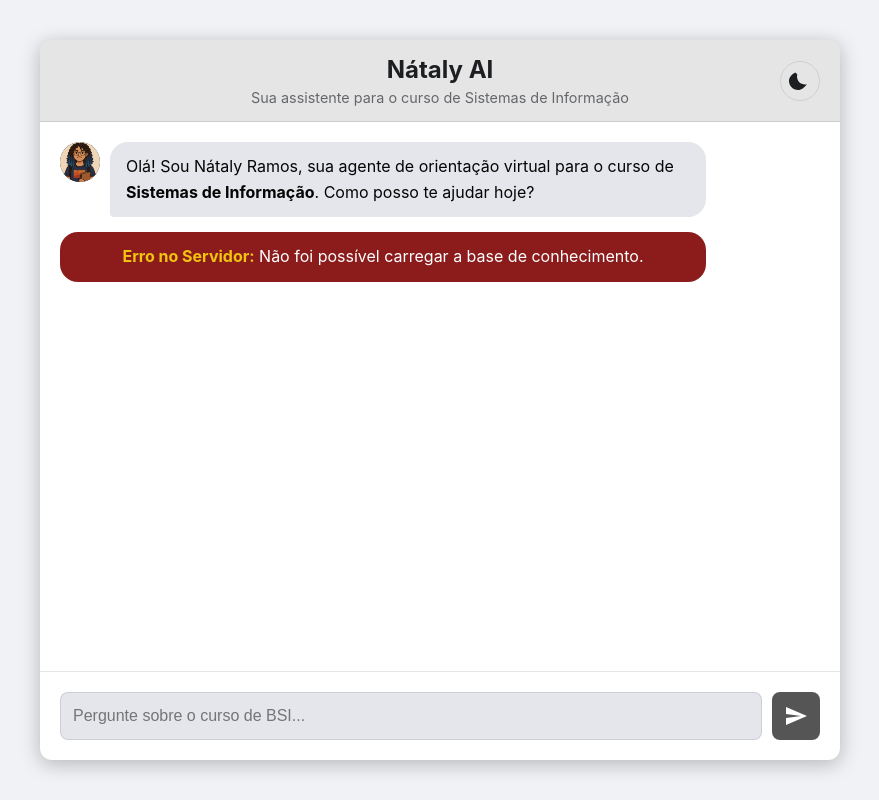
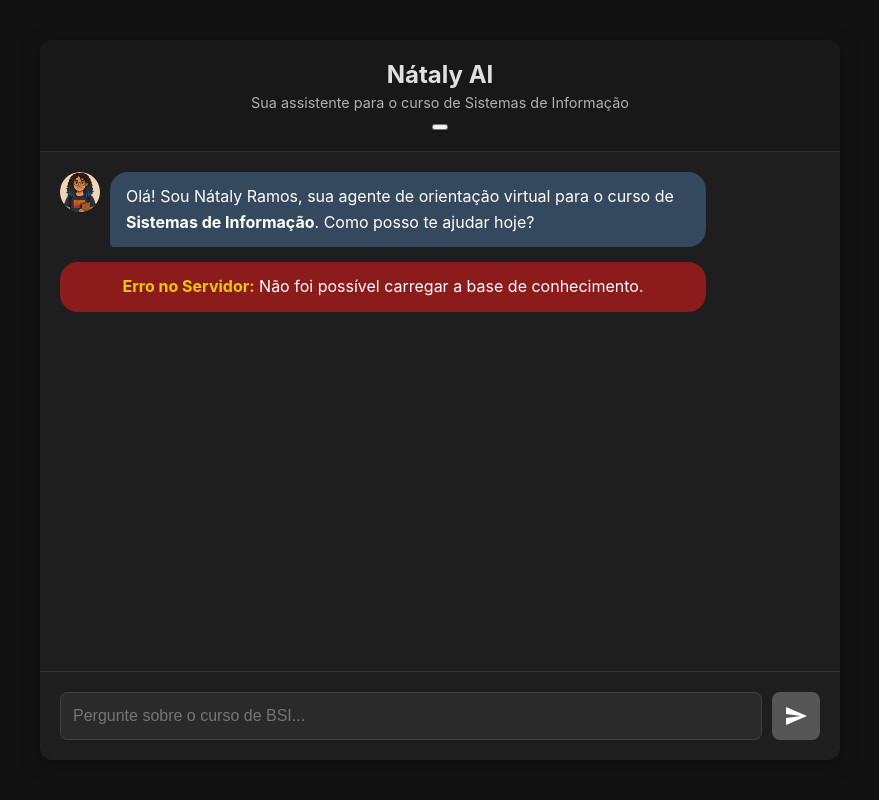
Before and after one commit to hugosb2/bsi-Agent, a Flask app: page / in a window 1280 px wide. Shown: the whole page, without its empty margins (200-1079 px from the left). Run offline with Flask 3, Linux system fonts and the light colour scheme.

Commit message:
simplificação do esquema de cores

```diff
--- a/static/css/style.css
+++ b/static/css/style.css
@@ -1,55 +1,16 @@
 :root {
-    --background-color-light: #f0f2f5;
-    --surface-color-light: #ffffff;
-    --primary-text-color-light: #1c1e21;
-    --secondary-text-color-light: #65676b;
-    --user-msg-bg-light: #0084ff;
-    --ai-msg-bg-light: #e4e6eb;
-    --input-bg-light: #e4e6eb;
-    --border-color-light: rgba(0, 0, 0, 0.1);
-    --msg-text-light: #ffffff;
-    --ai-msg-text-light: #050505;
-
-
-    --background-color-dark: #121212;
-    --surface-color-dark: #1e1e1e;
-    --primary-text-color-dark: #e0e0e0;
-    --secondary-text-color-dark: #b0b0b0;
-    --user-msg-bg-dark: #2c3e50;
-    --ai-msg-bg-dark: #34495e;
-    --input-bg-dark: #2a2a2a;
-    --border-color-dark: rgba(255, 255, 255, 0.1);
-
+    --background-color: #121212;
+    --surface-color: #1e1e1e;
+    --primary-text-color: #e0e0e0;
+    --secondary-text-color: #b0b0b0;
     --accent-color: #4CAF50;
     --accent-hover-color: #45a049;
+    --user-msg-bg: #2c3e50;
+    --ai-msg-bg: #34495e;
     --error-msg-bg: #8c1c1c;
+    --border-color: rgba(255, 255, 255, 0.1);
+    --input-bg: #2a2a2a;
     --text-on-accent: #ffffff;
-}
-
-:root {
-    --bg-color: var(--background-color-light);
-    --surface-color: var(--surface-color-light);
-    --primary-text: var(--primary-text-color-light);
-    --secondary-text: var(--secondary-text-color-light);
-    --user-msg-bg: var(--user-msg-bg-light);
-    --ai-msg-bg: var(--ai-msg-bg-light);
-    --input-bg: var(--input-bg-light);
-    --border-color: var(--border-color-light);
-    --user-msg-text: var(--msg-text-light);
-    --ai-msg-text: var(--ai-msg-text-light);
-}
-
-[data-theme="dark"] {
-    --bg-color: var(--background-color-dark);
-    --surface-color: var(--surface-color-dark);
-    --primary-text: var(--primary-text-color-dark);
-    --secondary-text: var(--secondary-text-color-dark);
-    --user-msg-bg: var(--user-msg-bg-dark);
-    --ai-msg-bg: var(--ai-msg-bg-dark);
-    --input-bg: var(--input-bg-dark);
-    --border-color: var(--border-color-dark);
-    --user-msg-text: var(--text-on-accent);
-    --ai-msg-text: var(--primary-text-color-dark);
 }
 
 html {
@@ -58,15 +19,14 @@
 
 body {
     font-family: -apple-system, BlinkMacSystemFont, "Segoe UI", Roboto, Helvetica, Arial, sans-serif;
-    background-color: var(--bg-color);
-    color: var(--primary-text);
+    background-color: var(--background-color);
+    color: var(--primary-text-color);
     margin: 0;
     display: flex;
     justify-content: center;
     align-items: center;
     height: 100%;
     overflow: hidden;
-    transition: background-color 0.3s, color 0.3s;
 }
 
 .chat-container {
@@ -79,52 +39,25 @@
     display: flex;
     flex-direction: column;
     overflow: hidden;
-    transition: background-color 0.3s;
 }
 
 header {
-    padding: 15px 20px;
-    background-color: rgba(0,0,0,0.1);
+    padding: 20px;
+    background-color: rgba(0,0,0,0.2);
     border-bottom: 1px solid var(--border-color);
     text-align: center;
-    display: flex;
-    justify-content: space-between;
-    align-items: center;
     flex-shrink: 0;
 }
 
-.header-title {
-    flex-grow: 1;
-    text-align: center;
-    margin-left: 40px;
+header h1 {
+    margin: 0;
+    font-size: 1.5rem;
 }
 
-header h1 { margin: 0; font-size: 1.5rem; }
-header p { margin: 5px 0 0; color: var(--secondary-text); font-size: 0.9rem; }
-
-#theme-toggle {
-    background: none;
-    border: 1px solid var(--border-color);
-    border-radius: 50%;
-    width: 40px;
-    height: 40px;
-    cursor: pointer;
-    display: flex;
-    align-items: center;
-    justify-content: center;
-    color: var(--primary-text);
-    transition: background-color 0.2s, border-color 0.2s;
-    flex-shrink: 0;
-}
-
-#theme-toggle:hover {
-    background-color: var(--ai-msg-bg);
-}
-
-#theme-toggle .icon {
-    width: 24px;
-    height: 24px;
-    fill: currentColor;
+header p {
+    margin: 5px 0 0;
+    color: var(--secondary-text-color);
+    font-size: 0.9rem;
 }
 
 .chat-box {
@@ -137,32 +70,33 @@
 }
 
 .message { display: flex; align-items: flex-start; gap: 10px; max-width: 85%; line-height: 1.6; }
-.message .text { padding: 12px 16px; border-radius: 18px; }
+.message .text { padding: 12px 16px; border-radius: 18px; color: var(--text-on-accent); }
 .message .text a { color: var(--accent-color); text-decoration: none; }
 .message .text a:hover { text-decoration: underline; }
 .message .text strong { color: #f1c40f; }
 .message .text pre { background-color: #000; padding: 10px; border-radius: 8px; overflow-x: auto; white-space: pre-wrap; word-wrap: break-word; }
 
 .user-message { align-self: flex-end; flex-direction: row-reverse; }
-.user-message .text { background-color: var(--user-msg-bg); border-bottom-right-radius: 4px; color: var(--user-msg-text); }
+.user-message .text { background-color: var(--user-msg-bg); border-bottom-right-radius: 4px; }
 
 .ai-message { align-self: flex-start; }
-.ai-message .text { background-color: var(--ai-msg-bg); border-bottom-left-radius: 4px; color: var(--ai-msg-text); }
+.ai-message .text { background-color: var(--ai-msg-bg); border-bottom-left-radius: 4px; }
 
-.error-message .text { background-color: var(--error-msg-bg); width: 100%; text-align: center; color: var(--text-on-accent); }
+.error-message .text { background-color: var(--error-msg-bg); width: 100%; text-align: center; }
 .avatar { width: 40px; height: 40px; border-radius: 50%; background-color: #4b5563; object-fit: cover; flex-shrink: 0; }
-.loading-indicator { display: flex; align-items: center; gap: 10px; padding: 10px 20px; font-style: italic; color: var(--secondary-text); }
-.spinner { width: 20px; height: 20px; border: 3px solid rgba(128, 128, 128, 0.3); border-top-color: var(--accent-color); border-radius: 50%; animation: spin 1s linear infinite; }
+.loading-indicator { display: flex; align-items: center; gap: 10px; padding: 10px 20px; font-style: italic; color: var(--secondary-text-color); }
+.spinner { width: 20px; height: 20px; border: 3px solid rgba(255, 255, 255, 0.3); border-top-color: var(--accent-color); border-radius: 50%; animation: spin 1s linear infinite; }
 @keyframes spin { to { transform: rotate(360deg); } }
 
-.message-form { display: flex; padding: 20px; border-top: 1px solid var(--border-color); gap: 10px; flex-shrink: 0; /* Impede que o formulário encolha */ }
-#user-input { flex-grow: 1; padding: 12px; border-radius: 8px; border: 1px solid var(--border-color); background-color: var(--input-bg); color: var(--primary-text); font-size: 1rem; transition: border-color 0.2s; }
+.message-form { display: flex; padding: 20px; border-top: 1px solid var(--border-color); gap: 10px; flex-shrink: 0; }
+#user-input { flex-grow: 1; padding: 12px; border-radius: 8px; border: 1px solid var(--border-color); background-color: var(--input-bg); color: var(--primary-text-color); font-size: 1rem; transition: border-color 0.2s; }
 #user-input:focus { outline: none; border-color: var(--accent-color); }
 #send-button { padding: 12px; width: 48px; height: 48px; border-radius: 8px; border: none; background-color: var(--accent-color); color: var(--text-on-accent); font-weight: bold; cursor: pointer; transition: background-color 0.2s; display: flex; justify-content: center; align-items: center; }
 #send-button svg { width: 24px; height: 24px; fill: var(--text-on-accent); }
 #send-button:hover:not(:disabled) { background-color: var(--accent-hover-color); }
 #send-button:disabled { background-color: #555; cursor: not-allowed; }
 
+/* Responsive Design */
 @media (max-width: 768px) {
     .chat-container {
         height: 100%;
@@ -170,12 +104,9 @@
         border-radius: 0;
         box-shadow: none;
     }
-
     header { padding: 15px; }
-    .header-title { margin-left: 42px; }
     header h1 { font-size: 1.2rem; }
     header p { font-size: 0.8rem; }
-    #theme-toggle { width: 38px; height: 38px; }
     .chat-box { padding: 15px; }
     .message-form { padding: 15px; }
     #user-input { padding: 10px; font-size: 0.9rem; }
```
